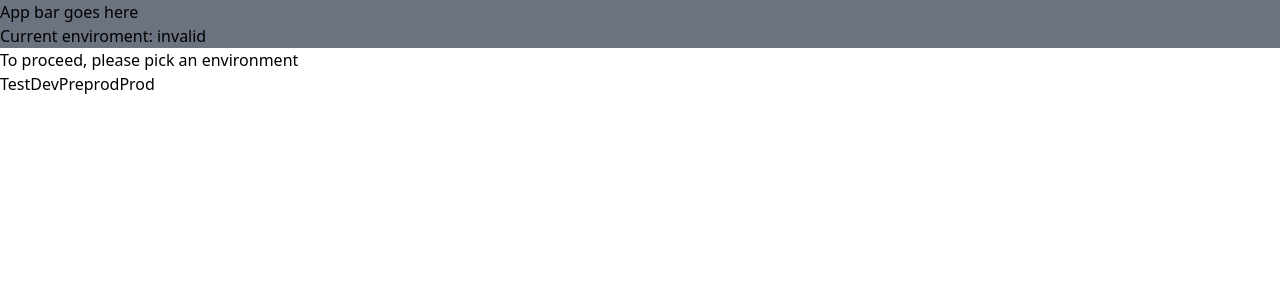
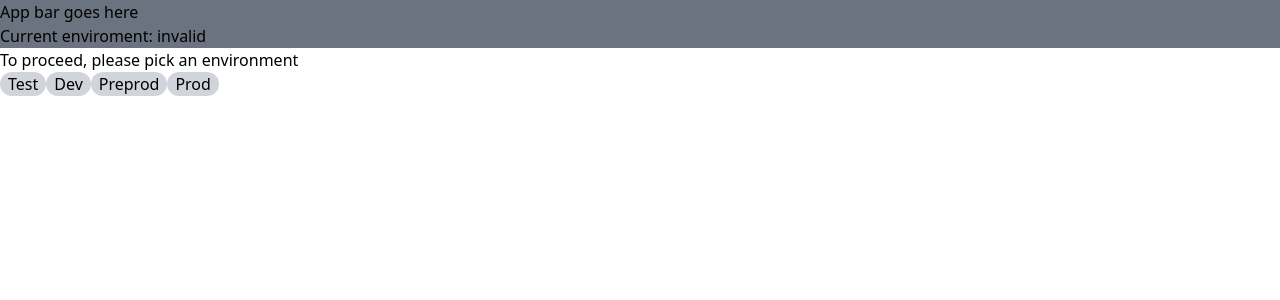
Before and after one commit to Nykredit/parameter-management-platform, a React (Vite) app in the folder pmp-client/: page /invalid/parameters in a window 1280 px wide. Shown: the top 300 px of the page. Built offline with nearby package versions, Linux system fonts and the light colour scheme; the HTML template or start-up script is replaced by a standard one.

Commit message:
added map example

```diff
--- a/pmp-client/src/routes/Layout.tsx
+++ b/pmp-client/src/routes/Layout.tsx
@@ -1,5 +1,5 @@
 import { Outlet, useLocation, useNavigate } from 'react-router-dom';
-import useEnvironment, { Environment } from '../hooks/useEnvironment';
+import useEnvironment, { Environment, VALID_ENVIRONMENTS } from '../hooks/useEnvironment';
 
 const Layout = () => {
     const { environment, isValid } = useEnvironment();
@@ -20,10 +20,18 @@ const Layout = () => {
                 <>
                     <div>
                         <p>To proceed, please pick an environment</p>
-                        <button onClick={() => setEnvironment(Environment.TEST)}>Test</button>
+
+                        {/** This expression is similar to the commented one below, automatically generating the buttons fron the list of valid environments */}
+                        {VALID_ENVIRONMENTS.map((env) => (
+                            <button className='bg-gray-300 rounded-3xl pl-2 pr-2' onClick={() => setEnvironment(env)}>
+                                {env.charAt(0).toUpperCase() + env.slice(1)}
+                            </button>
+                        ))}
+
+                        {/* <button onClick={() => setEnvironment(Environment.TEST)}>Test</button>
                         <button onClick={() => setEnvironment(Environment.DEV)}>Dev</button>
                         <button onClick={() => setEnvironment(Environment.PREPROD)}>Preprod</button>
-                        <button onClick={() => setEnvironment(Environment.PROD)}>Prod</button>
+                        <button onClick={() => setEnvironment(Environment.PROD)}>Prod</button> */}
                     </div>
                 </>
             )}
```
